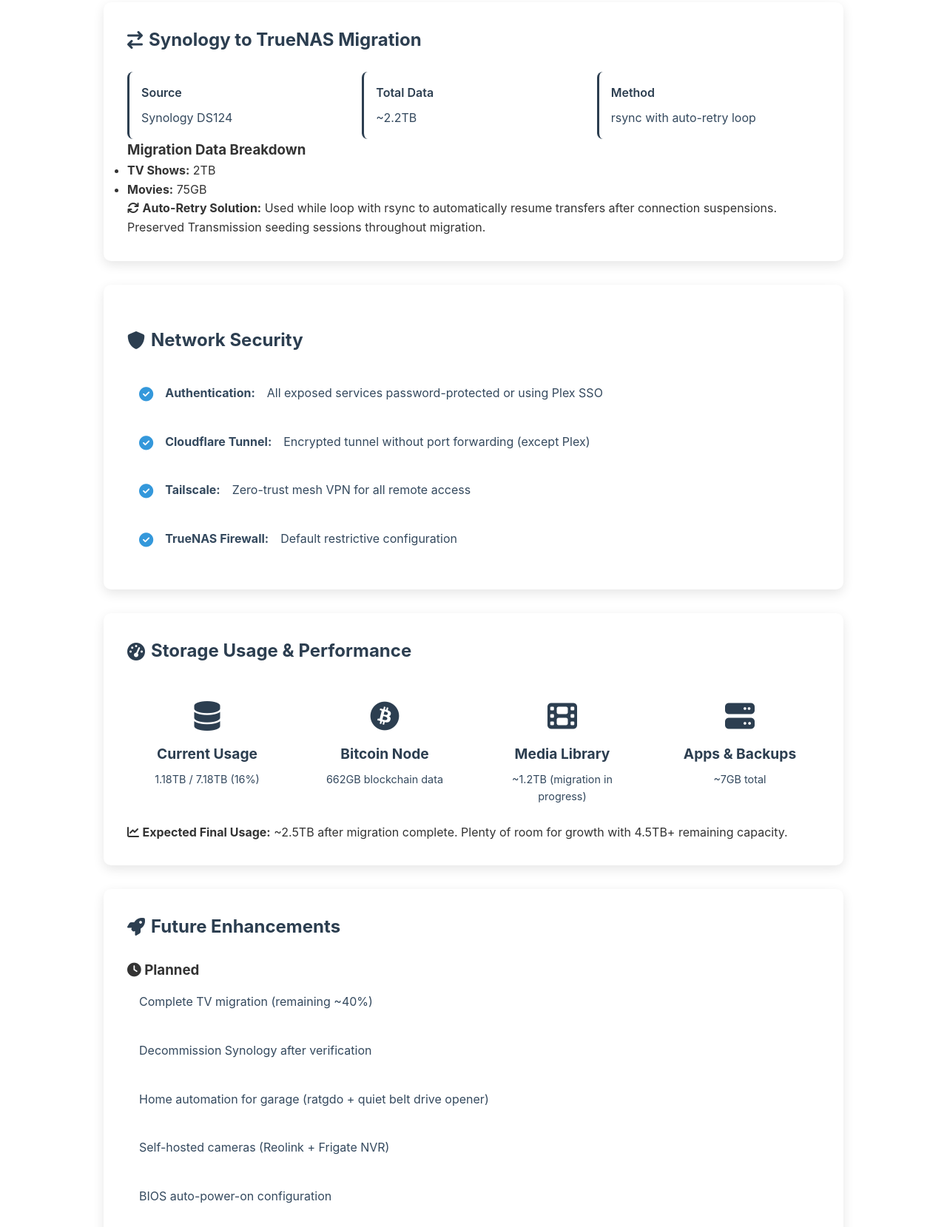
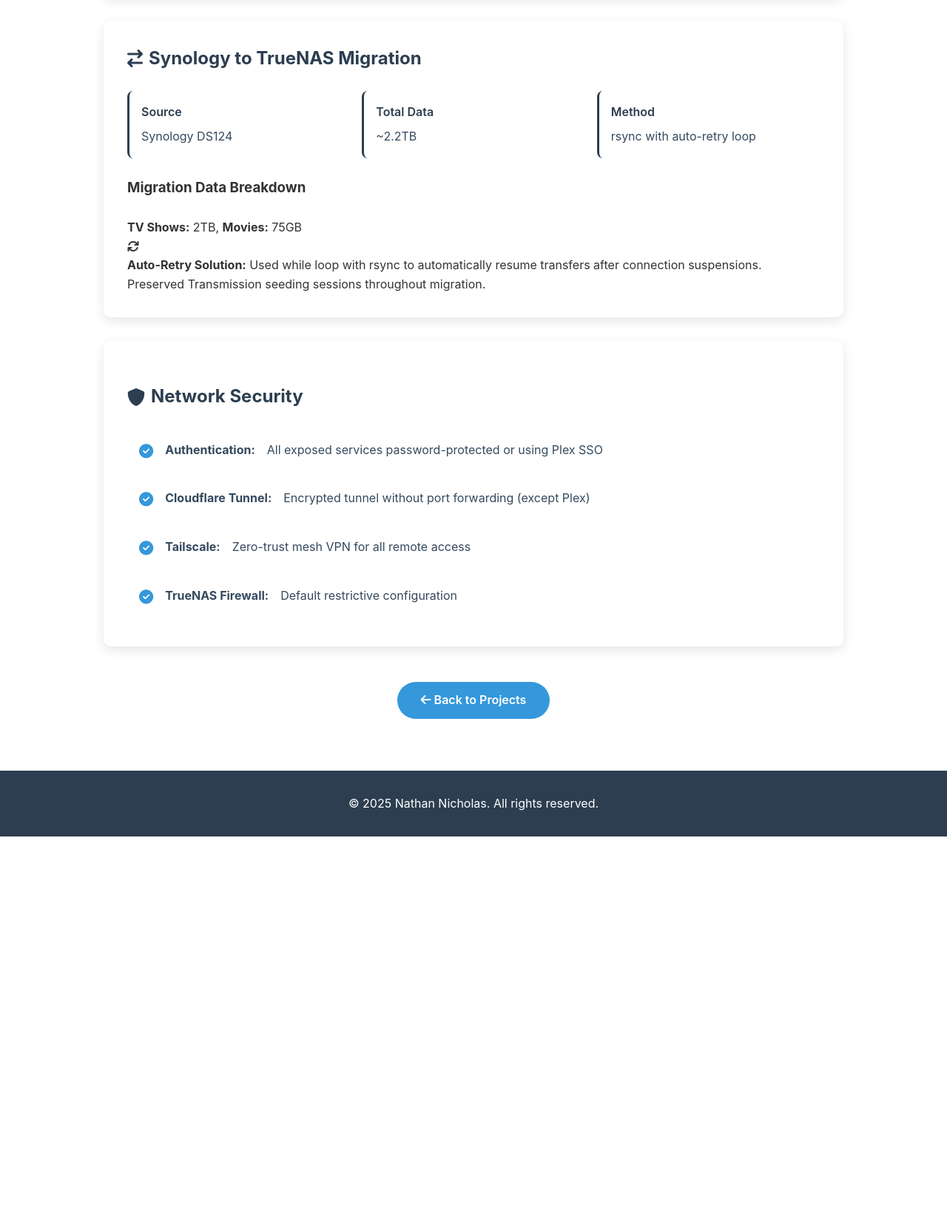
Before and after one commit to sourpatchdad/sourpatchdad.github.io, a plain HTML site: page projects/server-build.html in a window 1280 px wide. Shown: the part 3122-4781 px from the top of the page at 74% size. After the commit the page ends 4253 px from the top, so only its background shows below. Drawn offline with Linux system fonts and the light colour scheme.

Commit message:
Update server-build.html

```diff
--- a/projects/server-build.html
+++ b/projects/server-build.html
@@ -189,7 +189,7 @@
                         <strong> BitAxe Gamma:</strong> 1,366 GH/s solo miner connected to CK Solo Pool. Accessible remotely via Tailscale subnet routing. Attempted local node mining via stratum proxy but ultimately using CK Pool directly while maintaining full node for validation.</span></p>
                     </div>
                     <div class="note-card">
-                        <p><span><i class="fa-solid fa-flask" aria-hidden="true"></i>
+                        <br><p><span><i class="fa-solid fa-flask" aria-hidden="true"></i>
                         <strong> Stratum Experiments:</strong> Tested public-pool, ckpool, and various Docker stratum proxies for local mining. Challenge was finding compatible proxy for Bitcoin Core RPC interface.</span></p>
                     </div>
                 </section>
@@ -249,16 +249,15 @@
                     </div>
 
                     <div class="code-block">
-                        <span><h3>Migration Data Breakdown</h3></span>
+                        <br><span><h3>Migration Data Breakdown</h3></span>
                         <ul>
-                            <li><strong>TV Shows:</strong> 2TB</li>
-                            <li><strong>Movies:</strong> 75GB</li>
+                            <br><strong>TV Shows:</strong> 2TB, <strong>Movies:</strong> 75GB
                         </ul>
                     </div>
 
                     <div class="note-card">
                         <span><i class="fa-solid fa-sync" aria-hidden="true"></i>
-                        <strong>Auto-Retry Solution:</strong> Used while loop with rsync to automatically resume transfers after connection suspensions. Preserved Transmission seeding sessions throughout migration.</span>
+                        <br><strong>Auto-Retry Solution:</strong> Used while loop with rsync to automatically resume transfers after connection suspensions. Preserved Transmission seeding sessions throughout migration.</span>
                     </div>
                 </section>
 
@@ -274,7 +273,7 @@
                     </ul>
                 </section>
 
-                <!-- Performance & Usage -->
+                <!-- Performance & Usage
                 <section class="specs-section">
                     <h2><i class="fa-solid fa-gauge-high" aria-hidden="true"></i> Storage Usage & Performance</h2>
                     <div class="performance-grid">
@@ -299,22 +298,14 @@
                             <p>~7GB total</p>
                         </div>
                     </div>
+                </section>-->
 
-                    <div class="note-card">
-                        <p><i class="fa-solid fa-chart-line" aria-hidden="true"></i>
-                        <strong>Expected Final Usage:</strong> ~2.5TB after migration complete. Plenty of room for growth with 4.5TB+ remaining capacity.</p>
-                    </div>
-                </section>
-
-                <!-- Future Enhancements -->
+                <!-- Future Enhancements
                 <section class="specs-section">
                     <h2><i class="fa-solid fa-rocket" aria-hidden="true"></i> Future Enhancements</h2>
 
                     <h3><i class="fa-solid fa-clock" aria-hidden="true"></i> Planned</h3>
                     <ul class="use-cases">
-                        <li>Complete TV migration (remaining ~40%)</li>
-                        <li>Decommission Synology after verification</li>
-                        <li>Home automation for garage (ratgdo + quiet belt drive opener)</li>
                         <li>Self-hosted cameras (Reolink + Frigate NVR)</li>
                         <li>BIOS auto-power-on configuration</li>
                     </ul>
@@ -325,7 +316,7 @@
                         <li>Enhanced Bitcoin node features</li>
                         <li>River Financial API integration (if available)</li>
                     </ul>
-                </section>
+                </section>-->
 
                 <!-- Back Button -->
                 <div class="back-button-container">
```
